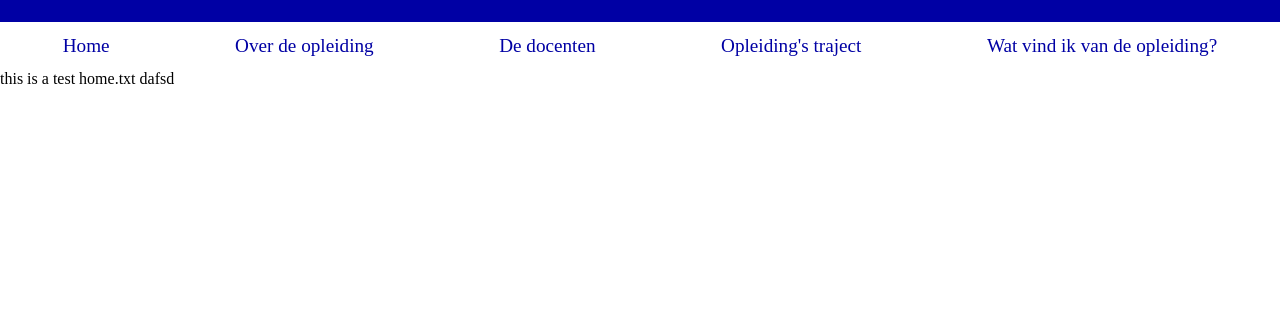
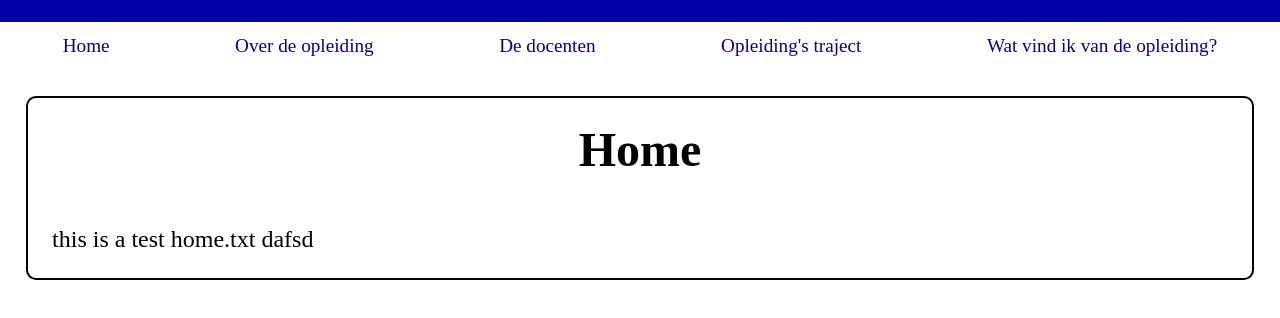
Before and after one commit to LennartWinter/opendag, a plain HTML site: page index.html in a window 1280 px wide. Both pictures are taken after a click on the element "Home". Shown: the part 80-398 px from the top of the page. Drawn offline with Linux system fonts and the light colour scheme.

Commit message:
Basis structuur paginas

```diff
--- a/css/style.css
+++ b/css/style.css
@@ -23,9 +23,6 @@ nav{
     display: flex;
     justify-content: space-around;
 }
-.opleiding:hover{
-    display: show;
-}
 nav p{
     font-size: 1.2em;
     color: #0000a4;
@@ -36,3 +33,18 @@ nav p{
     height: 8vh;
     padding-top: 1%;
 }
+.main p{
+    margin: 2%;
+    font-size: 1.5em;
+}
+.title{
+    text-align: center;
+    padding-top: 2%;
+    padding-bottom: 2%;
+    font-size: 3em;
+}
+.main{
+    border: black solid 2px;
+    margin: 2%;
+    border-radius: 10px;
+}
--- a/index.html
+++ b/index.html
@@ -25,10 +25,14 @@
         </div>
     </header>
     <main>
-        <p id="text"></p>
+        <div class="main">
+            <h3 id="title" class="title"></h3>
+            <p id="text"></p>
+        </div>
     </main>
     <script>
         replaceTextWithFileContent("docs/home.txt", "text");
+        replaceText("Home", "title");
     </script>
 </body>
 </html>
--- a/js/main.js
+++ b/js/main.js
@@ -14,10 +14,15 @@ function replaceTextWithFileContent(file, id) {
       .catch(error => {
         console.error("An error occurred:", error);
       });
-  }
+}
+
+function replaceText(text, id){
+    var element = document.getElementById(id);
+    element.textContent = text;
+}
 
 function reload(url){
-    if(url == ""){
+    if(url == "" || url == null){
         location.reload();
     }
     else{
@@ -27,16 +32,21 @@ function reload(url){
 
 function study() {
     replaceTextWithFileContent("docs/study.txt", "text");
+    replaceText("Opleiding's traject", "title");
 }
 function home() {
     replaceTextWithFileContent("docs/home.txt", "text");
+    replaceText("Home", "title");
 }
 function about() {
     replaceTextWithFileContent("docs/about.txt", "text");
+    replaceText("Over de opleiding", "title");
 }
 function teachers() {
     replaceTextWithFileContent("docs/teachers.txt", "text");
+    replaceText("De docenten", "title");
 }
 function opinion() {
     replaceTextWithFileContent("docs/opinion.txt", "text");
+    replaceText("Wat vind ik van de opleiding?", "title");
 }
```
